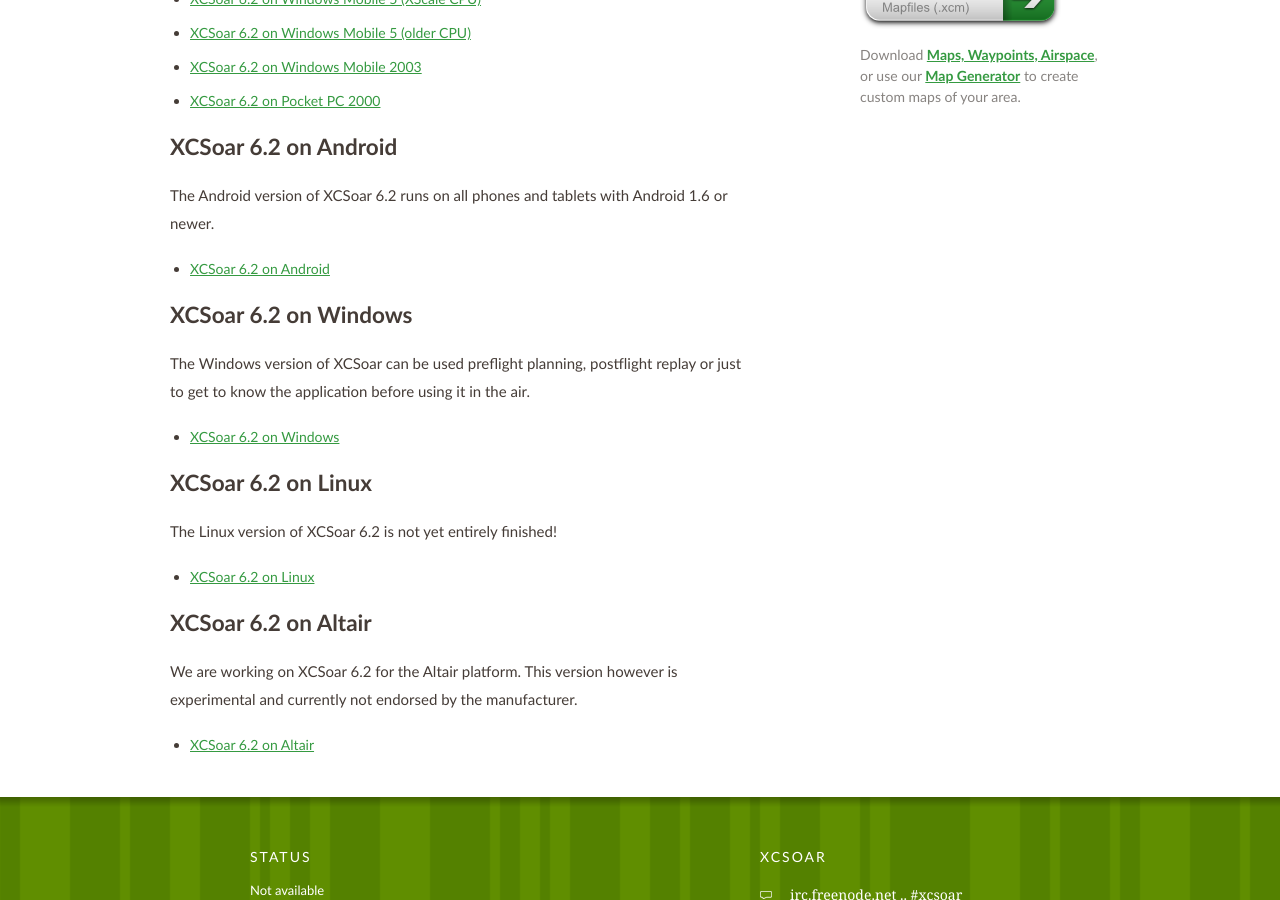
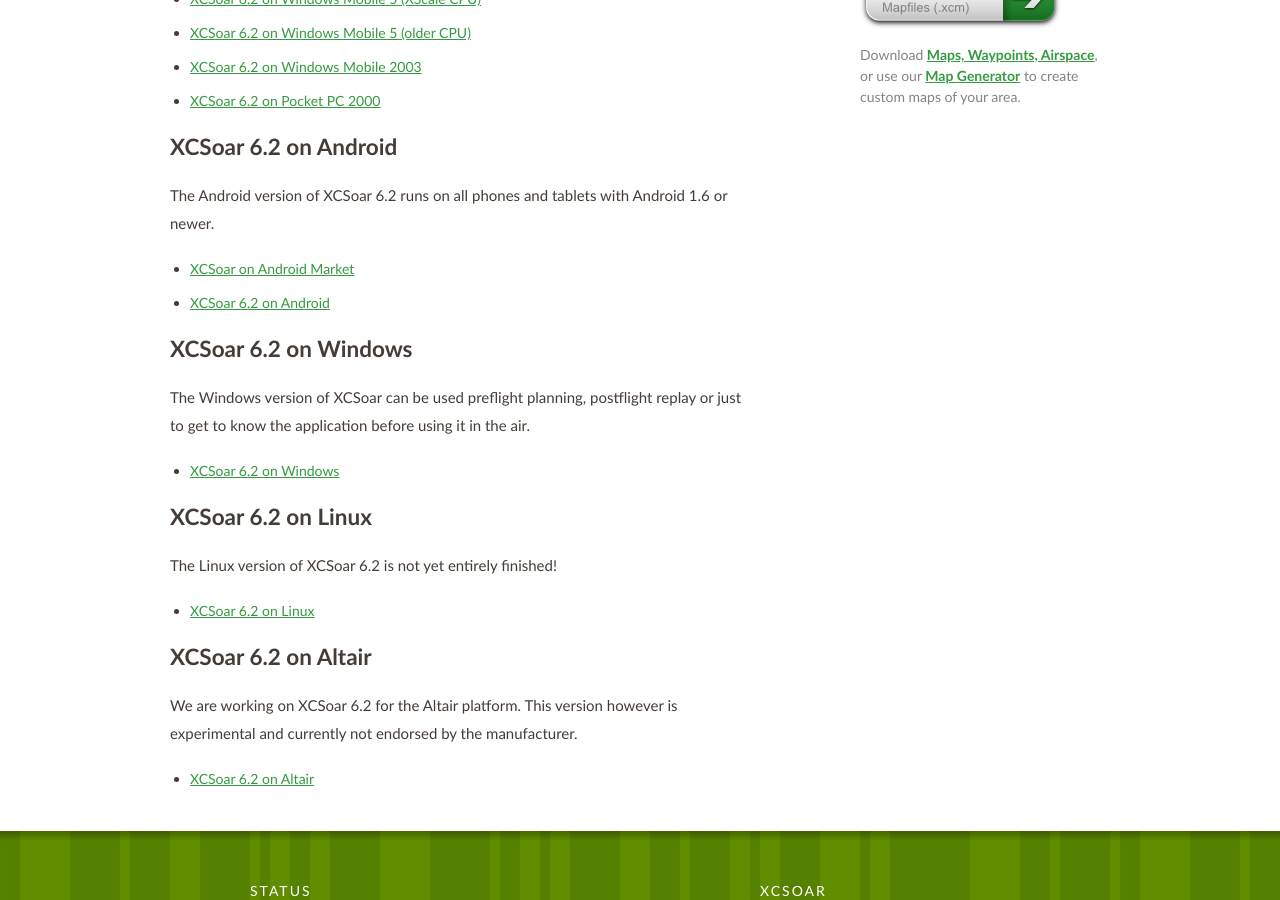
Before and after one commit to XCSoar/website, a Jekyll site: the page built from download/index.md, in a window 1280 px wide and 900 px high, scrolled down 467 px. Built offline with Jekyll 4.4.1, drawn with Linux system fonts in a browser that asks for light colours.

Commit message:
index, download: Added Android market links

```diff
--- a/download/index.md
+++ b/download/index.md
@@ -20,6 +20,7 @@
 
 The Android version of XCSoar {{ site.xcsoar_stable_version }} runs on all phones and tablets with Android 1.6 or newer.
 
+- [XCSoar on Android Market](https://market.android.com/details?id=org.xcsoar)
 - [XCSoar {{ site.xcsoar_stable_version }} on Android]({{ site.download_server_url }}{{ site.xcsoar_stable_version }}/ANDROID/)
 
 ## XCSoar {{ site.xcsoar_stable_version }} on Windows
--- a/index.html
+++ b/index.html
@@ -70,7 +70,7 @@
 					</a><br/>
 					<a href="{{ site.download_server_url }}{{ site.xcsoar_stable_version }}/ANDROID/" title="Android" style="text-decoration: none;" class="green">
 						<img src="/img/android-logo.png" alt="Android" height="20" width="20" style="top: 8px; position: relative; padding: 3px;"> Android
-					</a><br/>
+					</a> (<a href="https://market.android.com/details?id=org.xcsoar" style="text-decoration: none;" class="green">Market</a>)<br/>
 					<a href="{{ site.download_server_url }}{{ site.xcsoar_stable_version }}/LINUX/" title="Linux" style="text-decoration: none;" class="green">
 						<img src="/img/linux-logo.png" alt="Linux" height="20" width="20" style="top: 8px; position: relative; padding: 3px;"> Linux
 					</a><br/>
```
Also changed, not shown: download/latest.md (+1 -0 lines), download/old.md (+1 -0 lines).
